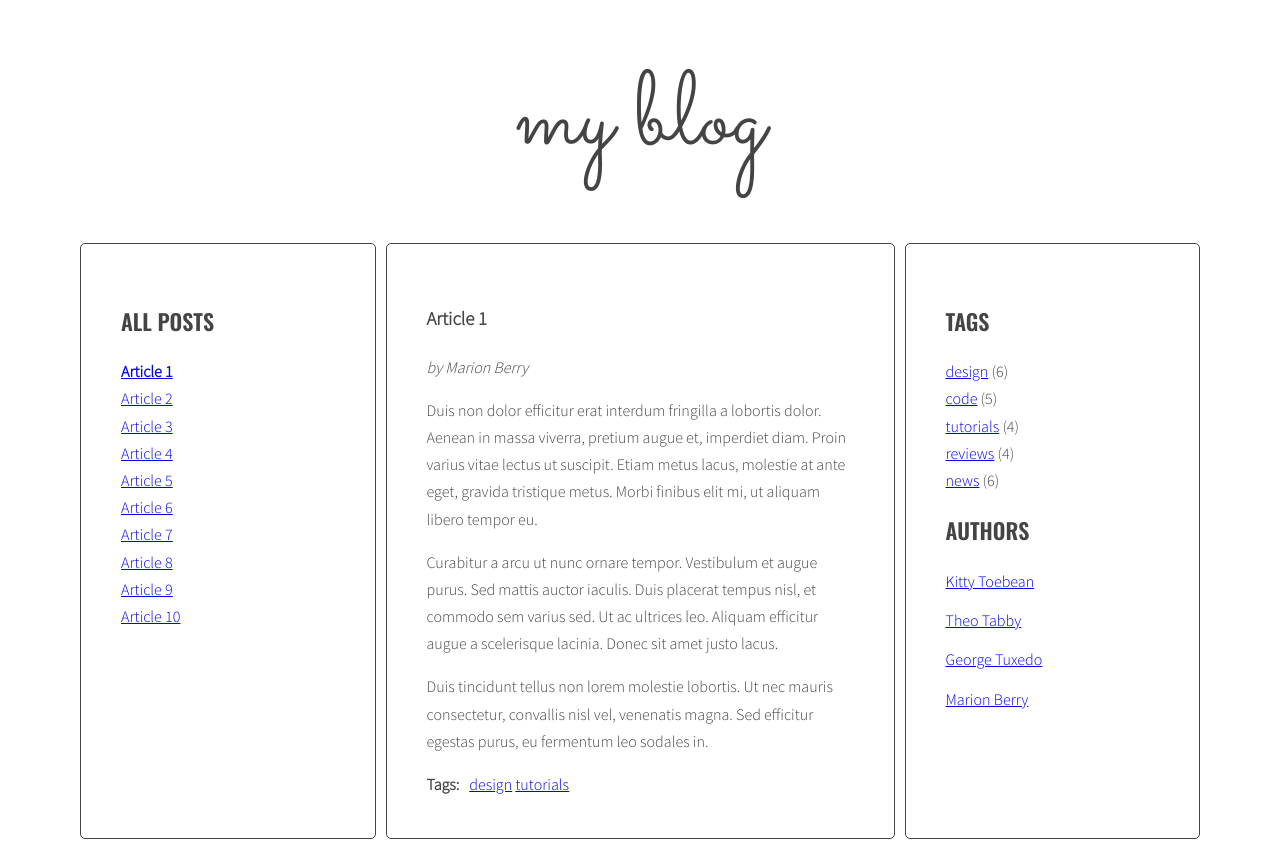
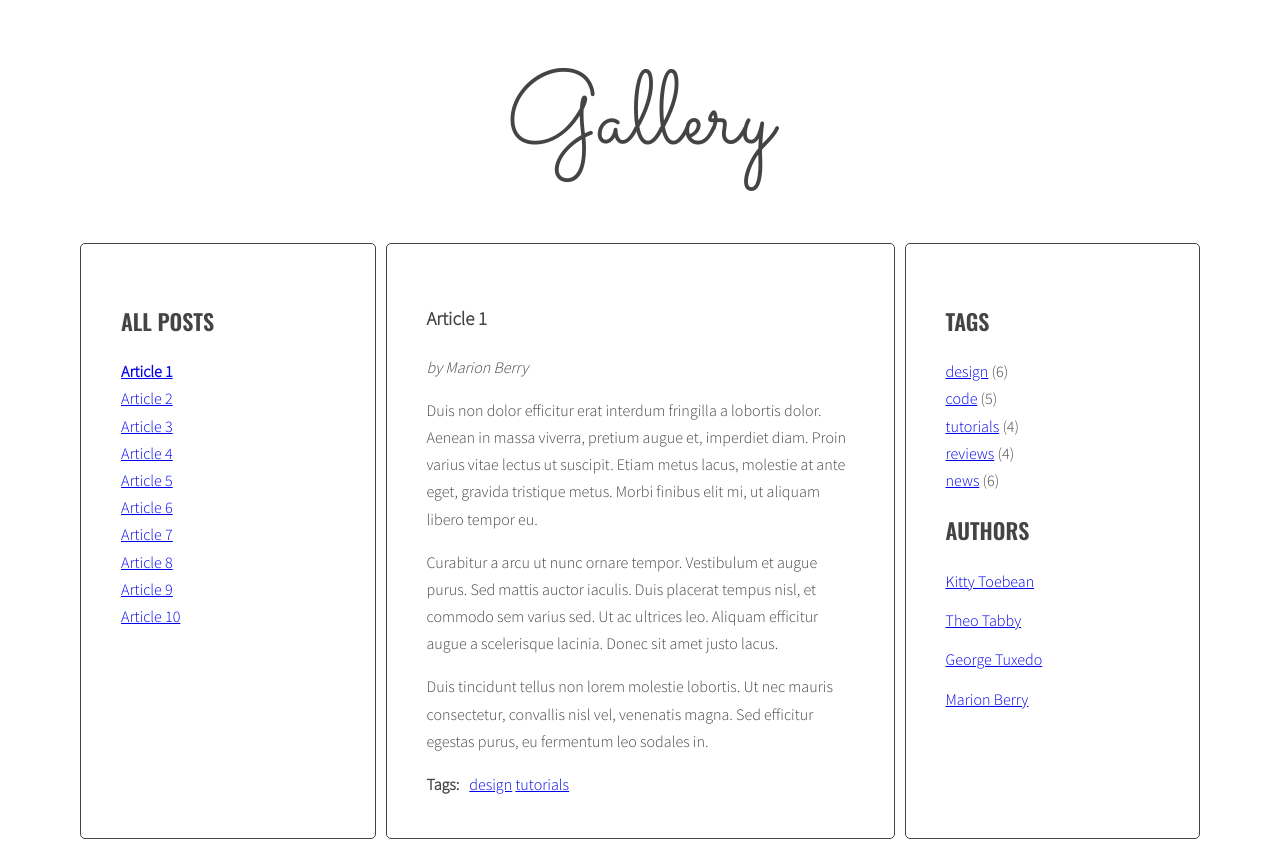
Before and after one commit to swedishsailor/Gallery, a website: page index.html in a window 1280 px wide. Drawn offline with nearby package versions, Linux system fonts and the light colour scheme.

Commit message:
Gallery title

```diff
--- a/index.html
+++ b/index.html
@@ -8,7 +8,7 @@
     <body>
 
   <div class="container">
-    <h1 class="logo">my blog</h1>
+    <h1 class="logo"> Gallery </h1>
     <main class="wrapper">
       <aside class="sidebar">
         <h2 class="section-title">All posts</h2>
```
